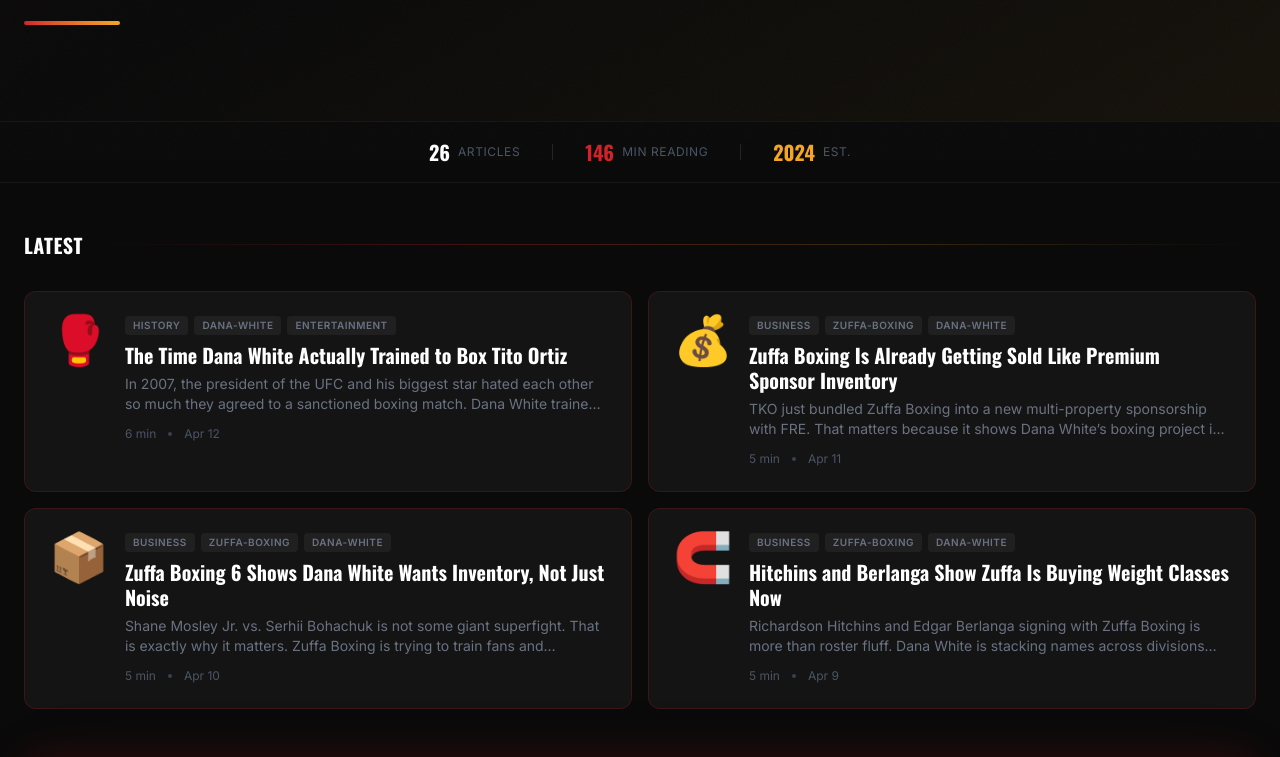
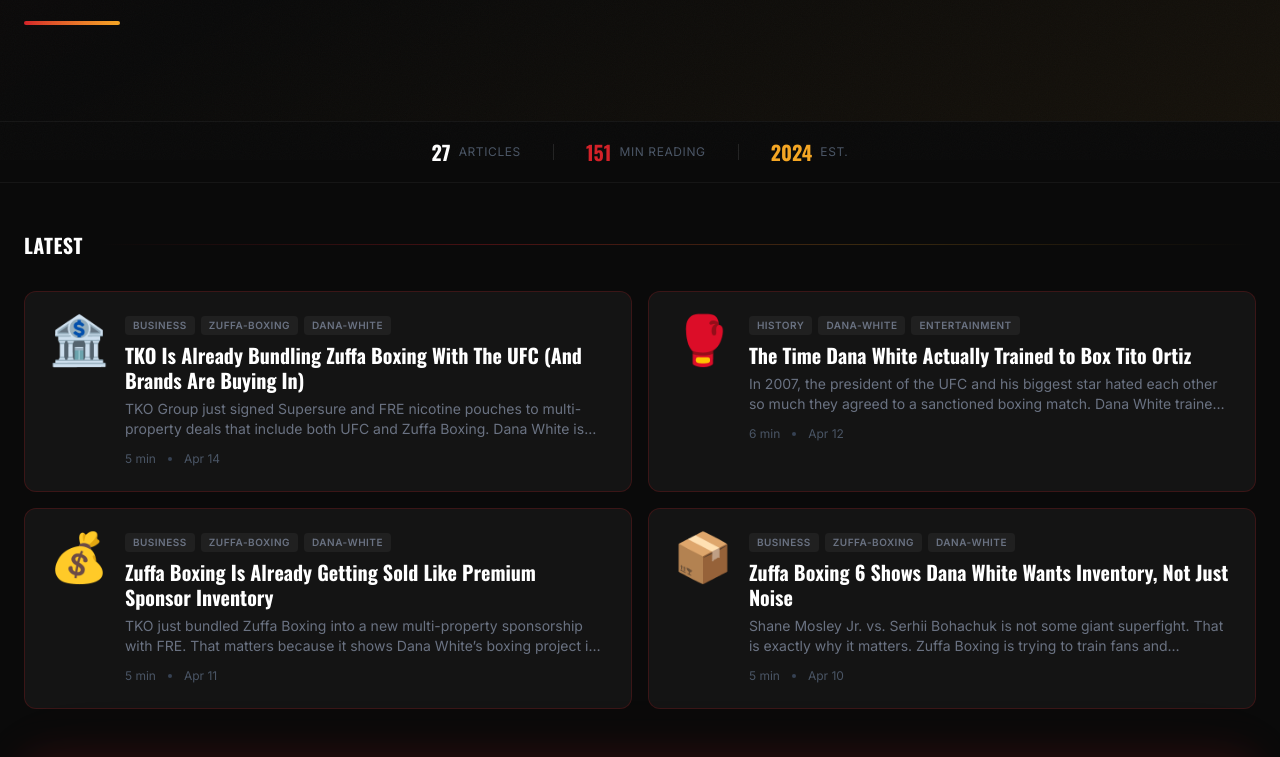
Before and after one commit to fightbets/zuffabets, a React (Vite) app: page /v2 in a window 1280 px wide. Shown: the part 640-1397 px from the top of the page. Built offline with nearby package versions, Linux system fonts and the light colour scheme.

Commit message:
content: add article about TKO bundling Zuffa Boxing with UFC

```diff
--- a/src/content/posts.ts
+++ b/src/content/posts.ts
@@ -13,6 +13,68 @@
 
 export const posts: Post[] = [
   {
+    slug: 'tko-bundling-zuffa-boxing-sponsorships',
+    title: 'TKO Is Already Bundling Zuffa Boxing With The UFC (And Brands Are Buying In)',
+    subtitle: 'TKO Group just signed Supersure and FRE nicotine pouches to multi-property deals that include both UFC and Zuffa Boxing. Dana White is using the UFC machine to force boxing into the corporate mainstream.',
+    date: '2026-04-14',
+    author: 'ZuffaBets Staff',
+    tags: ['business', 'zuffa-boxing', 'dana-white'],
+    readTime: '5 min',
+    emoji: '🏦',
+    content: `
+Zuffa Boxing is not even old enough to have a proper childhood and it is already getting sold inside the full TKO sponsor machine.
+
+That is the story.
+
+This week, **TKO Group Holdings** announced multiyear partnerships with **Supersure** and **FRE Nicotine Pouches** covering multiple properties, explicitly naming both the UFC and Zuffa Boxing. In plain English, that means Zuffa Boxing is already being packaged alongside the biggest combat-sports and live-event inventory under the TKO umbrella.
+
+That is a much bigger signal than another quote about “fixing boxing.”
+It means the business side is already treating Zuffa Boxing like something that belongs on the board.
+
+## What Actually Happened
+
+TKO’s announcements confirm that both Supersure and FRE are coming on board across the combat sports ecosystem. The branding and activations will stretch from the **UFC Octagon** to the **Zuffa Boxing ring**.
+
+This was not Zuffa Boxing being mentioned as a cute side note. It was being sold as part of a serious cross-property media and sponsorship product.
+
+## This Is What Real Integration Looks Like
+
+A lot of fight fans still talk about Zuffa Boxing like it is just Dana White with a microphone and Saudi backing.
+
+That was always too shallow.
+
+The real advantage was never just money. It was infrastructure.
+
+TKO can sell sponsors across multiple properties. TKO can build media packages. TKO can plug a new combat brand into an existing sales machine and tell advertisers they are not buying a startup, they are buying access to a whole ecosystem of loud, loyal fans.
+
+When Zuffa Boxing gets grouped in with **UFC** and other TKO assets this early, it tells you the company is skipping the awkward “please take us seriously” phase that most new promotions have to suffer through.
+
+## Dana White Does Not Need Patience if the Machine Works
+
+Traditional boxing promotions usually need years to build stable sponsor confidence. They sign fighters, pray for a breakout event, and then try to convince brands the audience is worth the headache.
+
+Zuffa Boxing has a cheat code.
+
+It is walking in through the same commercial doors as **UFC**, which already has massive sponsor value, global awareness, and a fan base brands understand. If TKO can sell one integrated story across multiple properties, Zuffa Boxing gets to grow inside that halo instead of building every relationship from scratch.
+
+That is unfair.
+Also smart.
+
+And it is exactly why old boxing people keep acting irritated whenever Zuffa shows up in the room.
+
+## The ZuffaBets Take
+
+Nicotine pouch and insurance deals are not the sexiest stories in combat sports.
+They are probably some of the most revealing.
+
+Because this is not really about FRE or Supersure. It is about Zuffa Boxing already being valuable enough to include in the multi-million dollar sales pitch.
+
+The loud version of Dana White gets all the attention. The dangerous version is the one attached to distribution, sponsors, and a company that already knows how to monetize chaos.
+
+That guy is not just starting a boxing promotion. He is plugging one into a machine.
+`
+  },
+  {
     slug: 'ufc-freedom-250-white-house-paramount-tko',
     title: 'UFC on the White House Lawn: Dana White Just Pulled Off the Wildest Flex in Sports',
     subtitle: 'UFC FREEDOM 250 is happening on the White House grounds, streaming on Paramount+, and TKO just bundled Zuffa Boxing into the sponsorship deal. This is not just a fight card. It is a political and business statement.',
```
